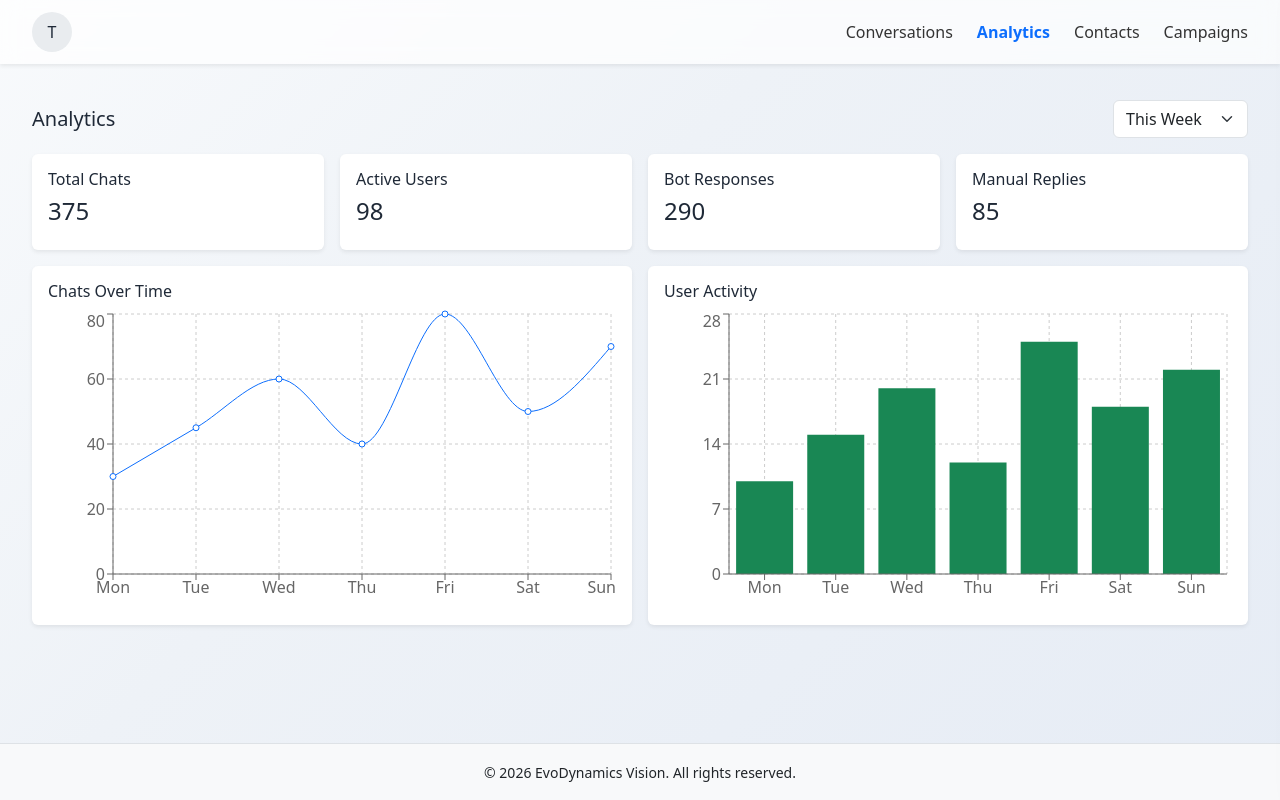
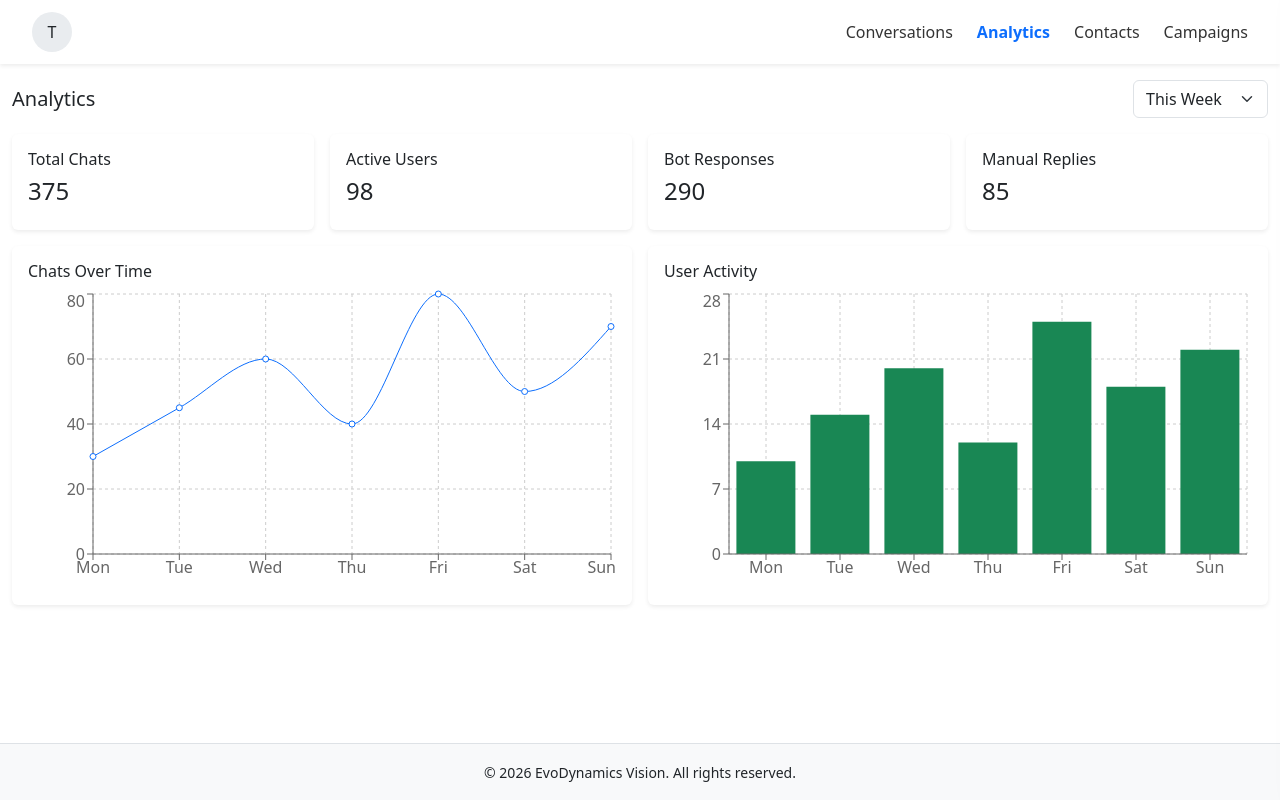
Before and after one commit to iamtalhaarifvlogs/evobusiness, a Next.js app: page /analytics in a window 1280 px wide. Built offline with nearby package versions, Linux system fonts and the light colour scheme.

Commit message:
Update globals.css

```diff
--- a/app/globals.css
+++ b/app/globals.css
@@ -1,29 +1,40 @@
-/* Roboto Font */
-@import url('https://fonts.googleapis.com/css2?family=Roboto:wght@300;400;500;700&display=swap');
-
-html, body {
-  padding: 0;
-  margin: 0;
-  font-family: 'Roboto', sans-serif;
+/* LIGHT THEME */
+[data-theme="light"] {
+  --bg: #f5f7fb;
+  --card: #ffffff;
+  --text: #1f2937;
+  --border: #e5e7eb;
 }
 
-/* 🌈 Global Gradient Theme */
-.app-body {
-  background: linear-gradient(
-    135deg,
-    #f8fafc 0%,
-    #eef2f7 40%,
-    #e6ecf5 100%
-  );
-  color: #1f2937;
+/* DARK THEME */
+[data-theme="dark"] {
+  --bg: #0f172a;
+  --card: #1e293b;
+  --text: #f1f5f9;
+  --border: #334155;
 }
 
-/* Main Content Wrapper */
-.main-content {
-  padding: 20px;
+/* GLOBAL */
+body {
+  background: var(--bg);
+  color: var(--text);
+  transition: all 0.3s ease;
 }
 
-/* Smooth UI feel everywhere */
-* {
-  transition: all 0.2s ease-in-out;
+/* REUSABLE CLASSES */
+.card-theme {
+  background: var(--card);
+  color: var(--text);
+  border: 1px solid var(--border);
+  border-radius: 10px;
 }
+
+.input-theme {
+  background: var(--card);
+  color: var(--text);
+  border: 1px solid var(--border);
+}
+
+.text-muted-theme {
+  color: #6b7280;
+}
```
